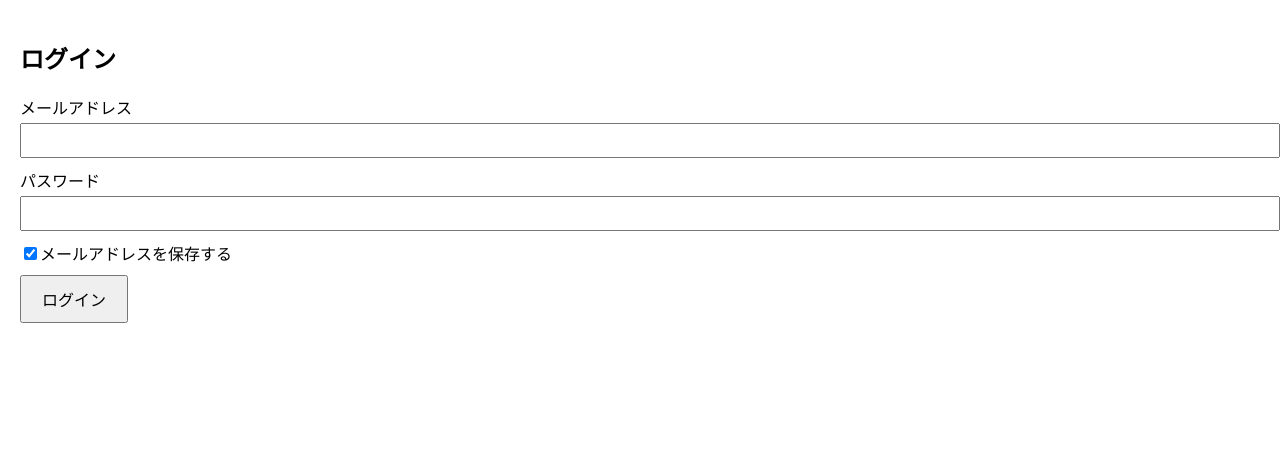
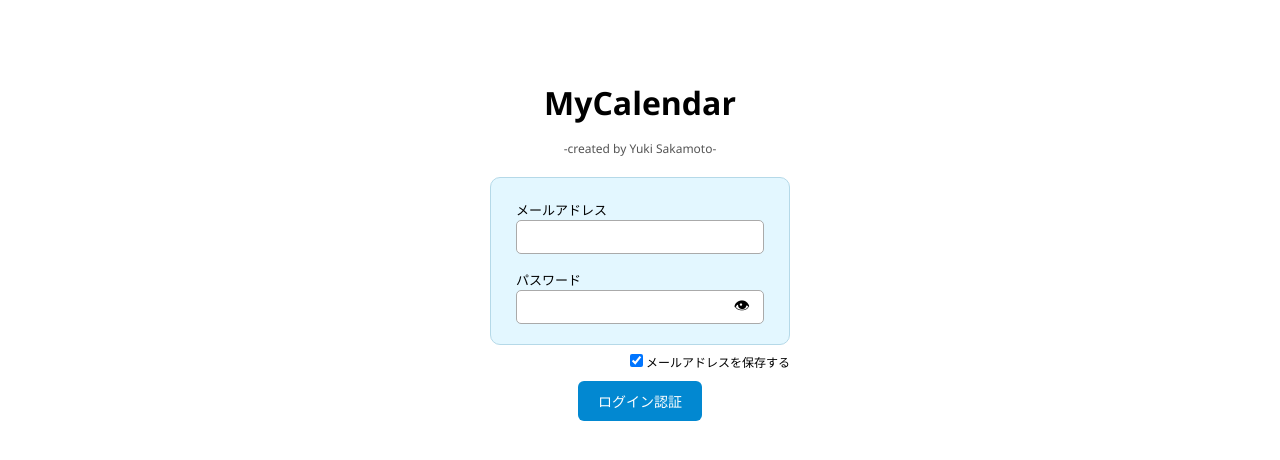
Before and after one commit to sakamotomelife-maker/calendar-app, a React (Create React App) app in the folder client/: page / in a window 1280 px wide. Shown: the top 460 px of the page. Built offline with nearby package versions, Linux system fonts and the light colour scheme; no server answers.

Commit message:
fix server

```diff
--- a/client/src/App.js
+++ b/client/src/App.js
@@ -1,3 +1,4 @@
+// App.js
 import { useEffect, useState } from "react";
 import { createClient } from "@supabase/supabase-js";
 import Login from "./Login";
--- a/client/src/Calendar.css
+++ b/client/src/Calendar.css
@@ -40,19 +40,19 @@
 
 
 /* -------------------------
-   曜日行（背景グレー削除 & 間隔詰め）
+   曜日行
 ------------------------- */
 .weekday-row {
   display: grid;
   grid-template-columns: repeat(7, 1fr);
   text-align: center;
   font-weight: bold;
-  margin-bottom: 2px; /* ← カレンダーとの間隔を詰める */
+  margin-bottom: 2px;
 }
 
 .weekday-cell {
   padding: 6px 0;
-  background: none; /* ← グレー削除 */
+  background: none;
   border-bottom: 1px solid #ccc;
 }
 
@@ -80,18 +80,27 @@
   justify-content: flex-start;
 }
 
+/* 土曜 */
 .cell.saturday {
   background: #e3f2fd;
 }
 
+/* 日曜 */
 .cell.sunday {
   background: #ffebee;
 }
 
+/* 祝日 → 日曜と同じ色 */
 .cell.holiday {
-  background: #ffebee !important; /* ← 祝日は日曜と同じ背景 */
+  background: #ffebee !important;
 }
 
+/* 今日 → 薄い緑 */
+.cell.today {
+  background: #d7f7d7 !important;
+}
+
+/* 空白セル */
 .cell.empty {
   background: #f9f9f9;
 }
@@ -104,7 +113,7 @@
 
 
 /* -------------------------
-   イベント表示（セル下部に固定）
+   イベント表示
 ------------------------- */
 .event {
   font-size: 11px;
@@ -124,13 +133,13 @@
   font-weight: bold;
 }
 
-/* 早出 → 青系 */
+/* 早出 → 青 */
 .preset-早出 {
   color: #0288d1;
   font-weight: bold;
 }
 
-/* 遅出 → 紫系 */
+/* 遅出 → 紫 */
 .preset-遅出 {
   color: #6a1b9a;
   font-weight: bold;
@@ -141,7 +150,7 @@
   margin-top: 2px;
   white-space: pre-wrap;
   position: absolute;
-  bottom: 18px; /* preset より上に表示 */
+  bottom: 18px;
   left: 4px;
   right: 4px;
 }
@@ -190,9 +199,9 @@
   color: white;
 }
 
-/* 保存しました（位置調整 & アニメーション） */
+/* 保存しました */
 .memo-saved {
-  margin-top: 4px; /* ← 上に詰める */
+  margin-top: 4px;
   font-size: 12px;
   color: #0288d1;
   text-align: center;
--- a/client/src/Calendar.js
+++ b/client/src/Calendar.js
@@ -1,3 +1,4 @@
+// Calendar.js
 import { useState, useEffect } from "react";
 import { createClient } from "@supabase/supabase-js";
 import Modal from "./Modal";
@@ -211,9 +212,25 @@ export default function Calendar({ userEmail, onLogout }) {
           const event = events[dateStr];
           const holidayName = holidays[dateStr];
 
+          // 今日判定
+          const isToday =
+            year === today.getFullYear() &&
+            month === today.getMonth() &&
+            day === today.getDate();
+
           let cellClass = "cell";
+
+          // 土曜
           if (weekdayIndex === 5) cellClass += " saturday";
+
+          // 日曜
           if (weekdayIndex === 6) cellClass += " sunday";
+
+          // 祝日 → 日曜と同じ色
+          if (holidayName) cellClass += " holiday";
+
+          // 今日 → 薄い緑
+          if (isToday) cellClass += " today";
 
           const bgColor = event?.color || "";
 
--- a/client/src/Login.css
+++ b/client/src/Login.css
@@ -12,6 +12,7 @@
   font-size: 32px;
   font-weight: bold;
   margin-bottom: 4px;
+  text-align: center;
 }
 
 /* サブタイトル（小さめ） */
@@ -19,43 +20,88 @@
   font-size: 12px;
   color: #555;
   margin-bottom: 20px;
+  text-align: center;
 }
 
-/* ログイン枠 */
+/* ログインフォーム全体 */
+.login-form {
+  width: 300px;
+  display: flex;
+  flex-direction: column;
+  gap: 10px;
+}
+
+/* 水色の枠 */
 .login-box {
-  background: #e3f7ff; /* 薄い水色 */
-  padding: 25px 30px;
+  background: #e3f7ff;
+  padding: 20px 25px;
   border-radius: 10px;
   border: 1px solid #b5d9e8;
-  width: 300px;
-
   display: flex;
   flex-direction: column;
-  gap: 12px; /* ← 行間を広げる */
+  gap: 14px;
+}
+
+/* ラベル */
+.login-label {
+  font-size: 13px;
+  margin-bottom: 4px;
 }
 
 /* 入力欄 */
-.login-box input[type="email"],
-.login-box input[type="password"] {
+.login-input {
+  width: 100%;
   padding: 8px;
   font-size: 14px;
   border: 1px solid #aaa;
   border-radius: 5px;
+  background: white;
+  box-sizing: border-box;
 }
 
-/* チェックボックス行 */
+/* パスワード表示アイコン */
+.password-wrapper {
+  position: relative;
+}
+
+.toggle-password {
+  position: absolute;
+  right: 8px;
+  top: 50%;
+  transform: translateY(-50%);
+  background: none;
+  border: none;
+  cursor: pointer;
+  font-size: 16px;
+}
+
+/* エラー表示 */
+.login-error {
+  color: red;
+  font-size: 13px;
+  text-align: center;
+}
+
+/* メールアドレス保存（右寄せ） */
 .remember-row {
   display: flex;
-  align-items: center;
-  gap: 6px;
+  justify-content: flex-end;
   font-size: 12px;
 }
 
-/* ログインボタン */
+.remember-outside {
+  margin-top: -4px;
+}
+
+/* ログイン認証ボタン */
+.login-btn-wrapper {
+  display: flex;
+  justify-content: center;
+}
+
 .login-btn {
-  margin-top: 10px;
-  padding: 10px;
-  font-size: 15px;
+  padding: 10px 20px;
+  font-size: 14px;
   background: #0288d1;
   color: white;
   border: none;
--- a/client/src/Login.js
+++ b/client/src/Login.js
@@ -1,5 +1,7 @@
+// Login.js
 import { useState, useEffect } from "react";
 import { createClient } from "@supabase/supabase-js";
+import "./login.css";
 
 const supabase = createClient(
   process.env.REACT_APP_SUPABASE_URL,
@@ -10,6 +12,7 @@ export default function Login({ onLogin }) {
   const [email, setEmail] = useState("");
   const [password, setPassword] = useState("");
   const [rememberEmail, setRememberEmail] = useState(true);
+  const [showPassword, setShowPassword] = useState(false);
   const [error, setError] = useState("");
 
   // 保存されたメールアドレスを読み込む
@@ -46,35 +49,51 @@ export default function Login({ onLogin }) {
   };
 
   return (
-    <div style={{ padding: 20 }}>
-      <h2>ログイン</h2>
+    <div className="login-container">
+      {/* タイトル */}
+      <h1 className="title">MyCalendar</h1>
+      <p className="subtitle">-created by Yuki Sakamoto-</p>
 
-      <form onSubmit={handleSubmit}>
-        <div style={{ marginBottom: 10 }}>
-          <label>メールアドレス</label>
-          <br />
+      <form onSubmit={handleSubmit} className="login-form">
+        {/* 入力ボックス（水色の枠） */}
+        <div className="login-box">
+          <div>
+            <label className="login-label">メールアドレス</label>
             <input
               type="email"
+              className="login-input"
               value={email}
               onChange={(e) => setEmail(e.target.value)}
               required
-            style={{ width: "100%", padding: 8, marginTop: 4 }}
             />
           </div>
 
-        <div style={{ marginBottom: 10 }}>
-          <label>パスワード</label>
-          <br />
+          <div>
+            <label className="login-label">パスワード</label>
+            <div className="password-wrapper">
               <input
-            type="password"
+                type={showPassword ? "text" : "password"}
+                className="login-input"
                 value={password}
                 onChange={(e) => setPassword(e.target.value)}
                 required
-            style={{ width: "100%", padding: 8, marginTop: 4 }}
               />
+              <button
+                type="button"
+                className="toggle-password"
+                onClick={() => setShowPassword((prev) => !prev)}
+              >
+                👁
+              </button>
+            </div>
+          </div>
         </div>
 
-        <div style={{ marginBottom: 10 }}>
+        {/* エラー表示 */}
+        {error && <div className="login-error">{error}</div>}
+
+        {/* メールアドレス保存（右寄せ・水色枠の外） */}
+        <div className="remember-row remember-outside">
           <label>
             <input
               type="checkbox"
@@ -85,20 +104,12 @@ export default function Login({ onLogin }) {
           </label>
         </div>
 
-        {error && (
-          <div style={{ color: "red", marginBottom: 10 }}>{error}</div>
-        )}
-
-        <button
-          type="submit"
-          style={{
-            padding: "10px 20px",
-            fontSize: 16,
-            cursor: "pointer",
-          }}
-        >
-          ログイン
+        {/* ログイン認証ボタン（水色枠の外・フォント小さめ） */}
+        <div className="login-btn-wrapper">
+          <button type="submit" className="login-btn">
+            ログイン認証
           </button>
+        </div>
       </form>
     </div>
   );
--- a/client/src/Modal.js
+++ b/client/src/Modal.js
@@ -1,3 +1,4 @@
+// Modal.js
 import { useState, useEffect } from "react";
 import { createClient } from "@supabase/supabase-js";
 import "./Modal.css";
@@ -28,7 +29,7 @@ export default function Modal({ date, events, setEvents, holidays, onClose }) {
   };
 
   // -------------------------
-  // Supabase 保存処理
+  // Supabase 保存処理（安定版）
   // -------------------------
   const saveToSupabase = async (newEvents) => {
     setEvents(newEvents);
--- a/client/src/index.css
+++ b/client/src/index.css
@@ -1,3 +1,5 @@
+/* index.css */
+
 body {
   margin: 0;
   font-family: -apple-system, BlinkMacSystemFont, 'Segoe UI', 'Roboto', 'Oxygen',
--- a/client/src/index.js
+++ b/client/src/index.js
@@ -1,3 +1,4 @@
+// index.js
 import React from 'react';
 import ReactDOM from 'react-dom/client';
 import './index.css';
```
Also changed, not shown: 2 other files (tests, documents, lock files or other folders). Lines whose indentation alone changed are shown as unchanged.
